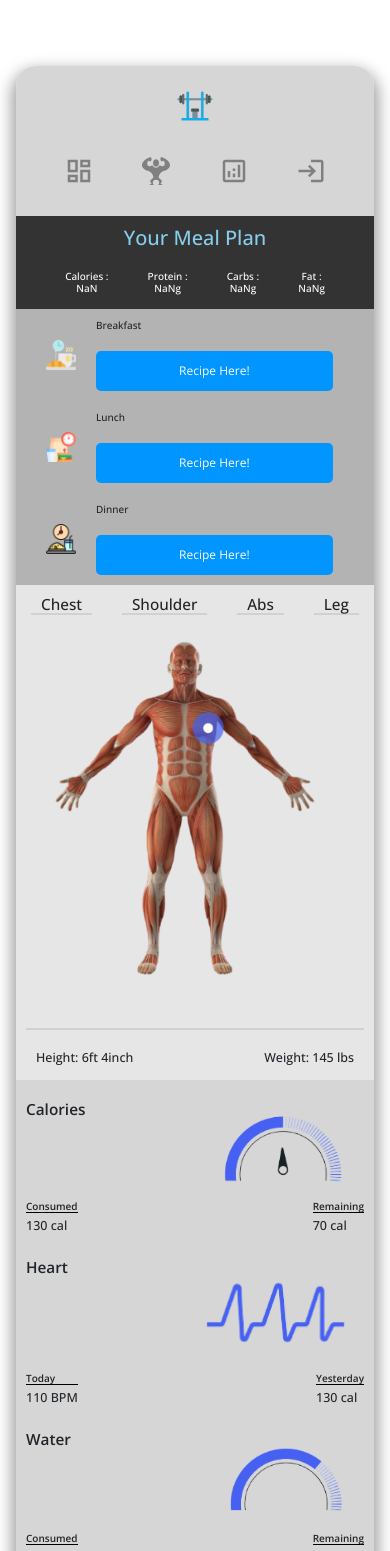
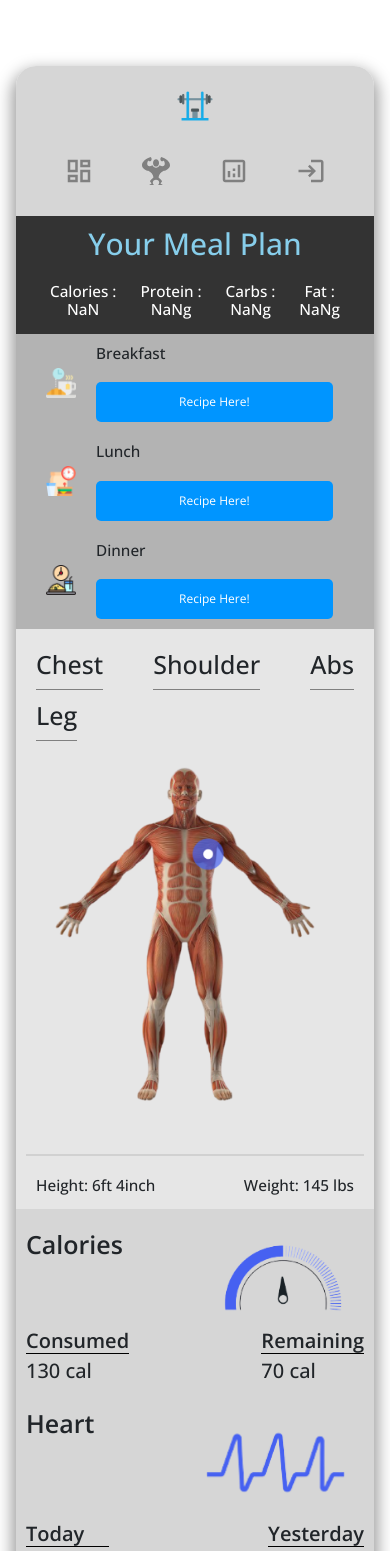
Before and after one commit to merinekh/my-fitness-app, a React (Create React App) app: page /HomePage in a window 390 px wide. Shown: the top 1551 px of the page. Built offline with nearby package versions, Linux system fonts and the light colour scheme; no server answers.

Commit message:
Main Styling & Responsiveness Done

```diff
--- a/src/components/Dashboard/Dashboard.scss
+++ b/src/components/Dashboard/Dashboard.scss
@@ -46,11 +46,12 @@
     }
     &__title {
       font-weight: 600;
+      font-size: 2.5rem;
       @include tablet {
-        font-size: 2rem;
+        font-size: 1.7rem;
       }
       @include desktop {
-        font-size: 2.4rem;
+        font-size: 2.5rem;
       }
     }
   }
@@ -61,12 +62,20 @@
     flex-direction: column;
     h6 {
       font-weight: 600;
+      font-size: 2rem;
       border-bottom: 0.1rem black solid;
+      @include tablet {
+        font-size: 1.7rem;
+      }
+      @include desktop {
+        font-size: 2rem;
+      }
     }
-    h6,
+
     h5 {
+      font-size: 2rem;
       @include tablet {
-        font-size: 1.6rem;
+        font-size: 1.3rem;
       }
       @include desktop {
         font-size: 2rem;
--- a/src/components/Exercices/Exercices.js
+++ b/src/components/Exercices/Exercices.js
@@ -6,15 +6,15 @@ function Exercices() {
     <>
       <div className="main-exercices">
         <div className="main-exercices-filter">
-          <h3 className="main-exercices__bodypart">Chest</h3>
-          <h3 className="main-exercices__bodypart">Shoulder</h3>
-          <h3 className="main-exercices__bodypart">Abs</h3>
-          <h3 className="main-exercices__bodypart">Leg</h3>
+          <h2 className="main-exercices__bodypart">Chest</h2>
+          <h2 className="main-exercices__bodypart">Shoulder</h2>
+          <h2 className="main-exercices__bodypart">Abs</h2>
+          <h2 className="main-exercices__bodypart">Leg</h2>
         </div>
         <img src={bodypart} alt="" className="main-exercices__image" />
         <div className="main-exercices-info">
-          <h5 className="main-exercices__height">Height: 6ft 4inch</h5>
-          <h5 className="main-exercices__weight">Weight: 145 lbs</h5>
+          <h3 className="main-exercices__height">Height: 6ft 4inch</h3>
+          <h3 className="main-exercices__weight">Weight: 145 lbs</h3>
         </div>
       </div>
     </>
--- a/src/components/Exercices/Exercices.scss
+++ b/src/components/Exercices/Exercices.scss
@@ -11,6 +11,7 @@
     &-filter {
       display: flex;
       justify-content: space-between;
+      flex-wrap: wrap;
       width: 100%;
       h3 {
         margin: 0 0.5rem;
@@ -37,5 +38,10 @@
     @include tablet {
       width: 33%;
     }
+    &__bodypart {
+      padding: 1rem 0;
+      margin: 0 1rem;
+      border-bottom: 0.1rem solid gray;
+    }
   }
 }
--- a/src/components/Recipes/Recipes.js
+++ b/src/components/Recipes/Recipes.js
@@ -50,31 +50,31 @@ function Recipes() {
   return (
     <>
       <div className="main-recipes">
-        <h6 className="main-recipes__title">Your Meal Plan</h6>
+        <h1 className="main-recipes__title">Your Meal Plan</h1>
         <div className="main-recipe-nutrients">
-          <h6 className="main-recipe__nutrients">
+          <h3 className="main-recipe__nutrients">
             Calories : <br />
             {Math.round(nutriments.calories)}
-          </h6>
-          <h6 className="main-recipe__nutrients">
+          </h3>
+          <h3 className="main-recipe__nutrients">
             Protein : <br />
             {Math.round(nutriments.protein)}g
-          </h6>
-          <h6 className="main-recipe__nutrients">
+          </h3>
+          <h3 className="main-recipe__nutrients">
             Carbs : <br />
             {Math.round(nutriments.carbohydrates)}g
-          </h6>
-          <h6 className="main-recipe__nutrients">
+          </h3>
+          <h3 className="main-recipe__nutrients">
             Fat : <br />
             {Math.round(nutriments.fat)}g
-          </h6>
+          </h3>
         </div>
 
         <div className="main-recipe">
           <img src={breakfast} alt="" className="main-recipe__icon" />
           <div className="main-recipe-text">
-            <h6 className="main-recipe__subtitle">Breakfast</h6>
-            <h4 className="main-recipe__title">{breakfastMeal.title}</h4>
+            <h3 className="main-recipe__subtitle">Breakfast</h3>
+            <h2 className="main-recipe__title">{breakfastMeal.title}</h2>
             <a
               target="_blank"
               className="btn main-recipe__link "
@@ -88,9 +88,9 @@ function Recipes() {
         <div className="main-recipe">
           <img src={lunch} alt="" className="main-recipe__icon" />
           <div className="main-recipe-text">
-            <h6 className="main-recipe__subtitle">Lunch</h6>
+            <h3 className="main-recipe__subtitle">Lunch</h3>
 
-            <h4 className="main-recipe__title">{lunchMeal.title}</h4>
+            <h2 className="main-recipe__title">{lunchMeal.title}</h2>
             <a
               target="_blank"
               className="btn main-recipe__link "
@@ -104,9 +104,9 @@ function Recipes() {
         <div className="main-recipe">
           <img src={dinner} alt="" className="main-recipe__icon" />
           <div className="main-recipe-text">
-            <h6 className="main-recipe__subtitle">Dinner</h6>
+            <h3 className="main-recipe__subtitle">Dinner</h3>
 
-            <h4 className="main-recipe__title">{dinnerMeal.title}</h4>
+            <h2 className="main-recipe__title">{dinnerMeal.title}</h2>
             <a
               target="_blank"
               className="btn main-recipe__link "
--- a/src/components/Recipes/Recipes.scss
+++ b/src/components/Recipes/Recipes.scss
@@ -8,7 +8,6 @@
       justify-content: center;
       background-color: #333333;
       margin: 0;
-      font-size: 2rem;
       padding: 1rem 0;
       color: skyblue;
       @include tablet {
@@ -43,7 +42,6 @@
       display: flex;
     }
     &__nutrients {
-      font-size: 1rem;
       display: flex;
       text-align: center;
       color: white;
@@ -95,7 +93,6 @@
       }
     }
     &__title {
-      font-size: 1.6rem;
       margin: 1rem 0;
       font-weight: bold;
       @include tablet {
@@ -107,11 +104,5 @@
         font-size: 1.6rem;
       }
     }
-    @include tablet {
-      padding: 0.5rem;
-    }
-    @include desktop {
-      padding: 1rem;
-    }
   }
 }
--- a/src/components/SideBar/SideBar.scss
+++ b/src/components/SideBar/SideBar.scss
@@ -1,3 +1,5 @@
+@use "../../styles/partials/variables.scss" as *;
+@use "../../styles/partials/mixins.scss" as *;
 .sidebar {
   display: flex;
   flex-direction: column;
@@ -26,6 +28,17 @@
       height: 5rem;
       width: 5rem;
       color: gray;
+      &:hover {
+        color: $color--primary-blue;
+      }
+      @include tablet {
+        height: 6rem;
+        width: 6rem;
+      }
+      @include desktop {
+        height: 7rem;
+        width: 7rem;
+      }
     }
   }
 }
--- a/src/pages/Pages/Exercices/Exercices.scss
+++ b/src/pages/Pages/Exercices/Exercices.scss
@@ -32,6 +32,13 @@
 
     &__title {
       font-weight: bold;
+      font-size: 1.5rem;
+      @include tablet {
+        font-size: 2.5rem;
+      }
+      @include desktop {
+        font-size: 3.5rem;
+      }
     }
     &__image {
       display: flex;
@@ -62,6 +69,20 @@
     }
     &__subtitle {
       font-weight: bold;
+      @include tablet {
+        font-size: 2rem;
+      }
+      @include desktop {
+        font-size: 2.5rem;
+      }
+    }
+    &__target {
+      @include tablet {
+        font-size: 2rem;
+      }
+      @include desktop {
+        font-size: 2.5rem;
+      }
     }
     @include mobile {
       width: 100%;
--- a/src/styles/partials/_reset.scss
+++ b/src/styles/partials/_reset.scss
@@ -49,21 +49,34 @@ li {
   //     width: 50%;
   //   }
 }
+
 h1 {
-  display: block;
-  font-size: 2em;
-  margin-top: 0.67em;
-  margin-bottom: 0.67em;
-  margin-left: 0;
-  margin-right: 0;
-  font-weight: bold;
+  font-size: 3rem;
+  @include tablet {
+    font-size: 2rem;
+  }
 }
 h2 {
-  display: block;
-  font-size: 1.5em;
-  margin-top: 0.83em;
-  margin-bottom: 0.83em;
-  margin-left: 0;
-  margin-right: 0;
-  font-weight: bold;
+  font-size: 2.5rem;
+  @include tablet {
+    font-size: 1.5rem;
+  }
 }
+h3 {
+  font-size: 2;
+  @include tablet {
+    font-size: 1rem;
+  }
+}
+h4 {
+  font-size: 1.5rem;
+  @include tablet {
+    font-size: 1rem;
+  }
+}
+h5 {
+  font-size: 1;
+}
+h6 {
+  font-size: 0.5rem;
+}
```
